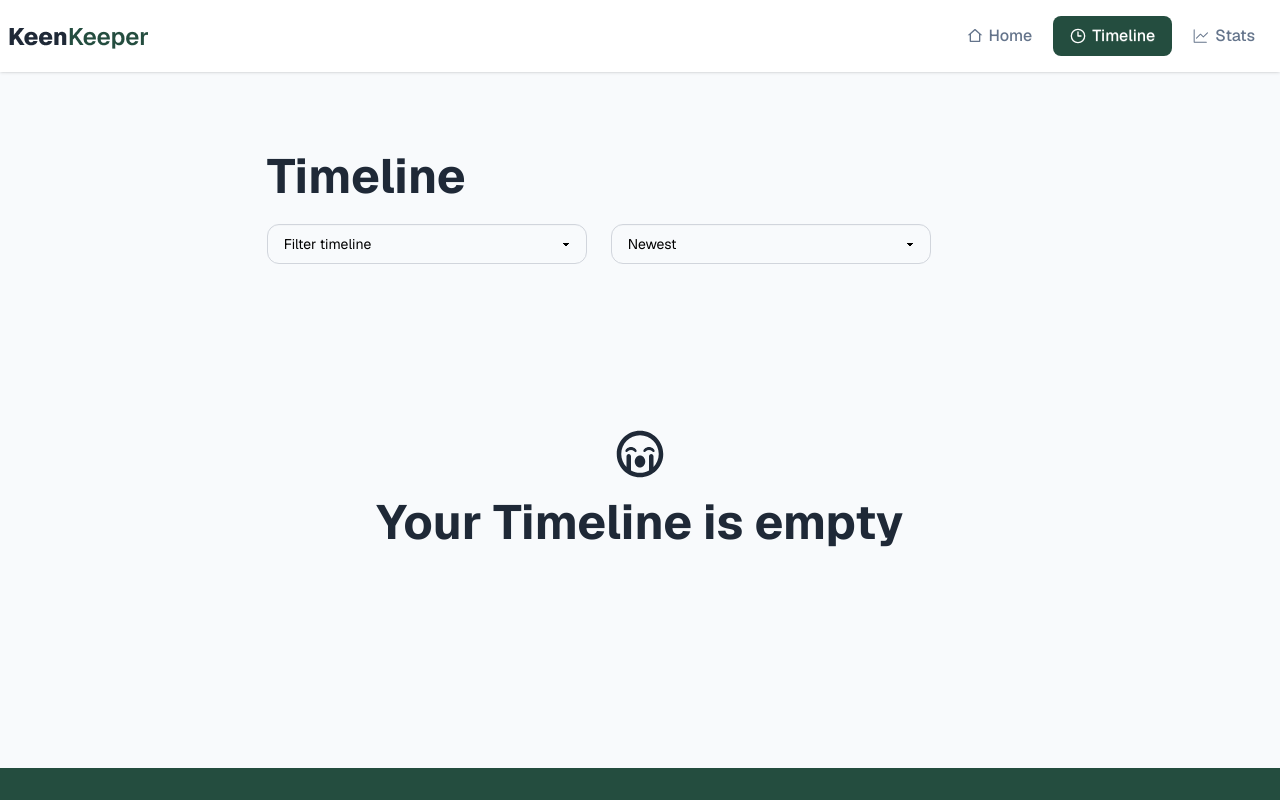
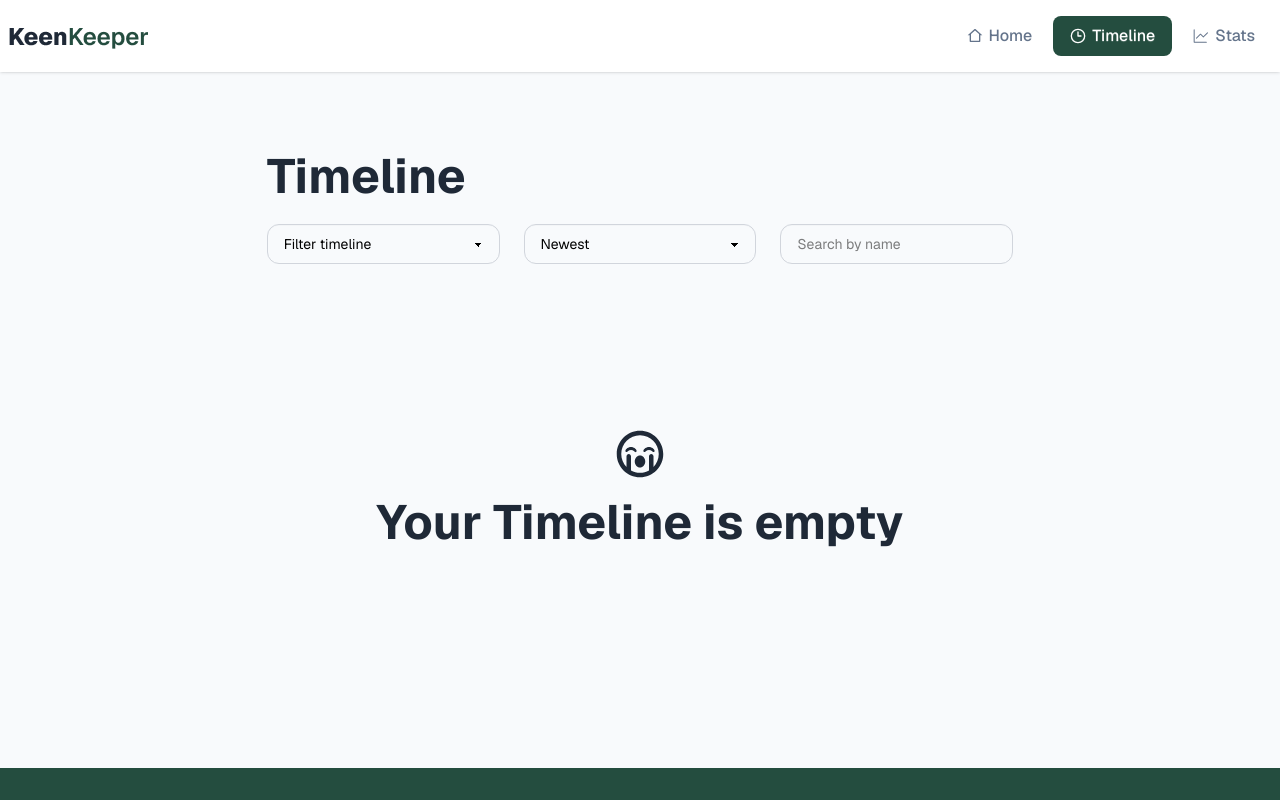
Before and after one commit to Abdul-Momin-Rahman/B13-A07-Keen-Keeper, a React (Vite) app: page /timeline in a window 1280 px wide. Shown: the top 800 px of the page. Built offline with nearby package versions, Linux system fonts and the light colour scheme.

Commit message:
changed the timeline filtering logic and added search functionality

```diff
--- a/src/components/Timeline.jsx
+++ b/src/components/Timeline.jsx
@@ -11,17 +11,60 @@ const Timeline = () => {
 
     const [sorting, setSorting] = useState('newest');
 
+    const [search, setSearch] = useState('');
 
-    const callInteraction = timeline.filter(time => time.typeOfCheckIn === 'Call');
-    const textInteraction = timeline.filter(time => time.typeOfCheckIn === 'Text');
-    const videoInteraction = timeline.filter(time => time.typeOfCheckIn === 'Video');
+    console.log(search)
+    // console.log(timeline)
+
+
+    // const callInteraction = timeline.filter(time => time.typeOfCheckIn === 'Call');
+    // const textInteraction = timeline.filter(time => time.typeOfCheckIn === 'Text');
+    // const videoInteraction = timeline.filter(time => time.typeOfCheckIn === 'Video');
+
+
+
+    let data = [];
+
+    if (status === "") {
+        data = timeline;
+    }
+    else if (status === "Call") {
+        data = timeline.filter(time => time.typeOfCheckIn === 'Call');
+    }
+    else if (status === "Text") {
+        data = timeline.filter(time => time.typeOfCheckIn === 'Text');
+    }
+    else if (status === "Video") {
+        data = timeline.filter(time => time.typeOfCheckIn === 'Video');
+    }
+
+    console.log(data)
+    let inputName = search.toLowerCase()
+    console.log(inputName)
+    if (inputName) {
+        data = data.filter(item => {
+            return item.name.toLowerCase().startsWith(inputName)
+        })
+    }
+
+    console.log(data)
+    if (sorting === "newest") {
+        data = [...data].reverse();
+    }
+
+    // console.log(data)
+
+
+
+
+
 
     return (
         <div className='bg-[#F8FAFC] py-20'>
             <div className=' sm:w-7/12 px-2 sm:px-0  mx-auto'>
                 <h1 className='text-[#1F2937] text-5xl font-bold text-center sm:text-left'>Timeline</h1>
 
-                <div className='py-6 flex justify-start gap-6 items-center '>
+                <div className='py-6 gap-3 lg:gap-6 grid grid-cols-2 lg:grid-cols-3 content-center'>
                     <select className="select select-bordered bg-[#F8FAFC] text-black rounded-xl px-4  max-w-xs border border-gray-300 p-2   outline-0 focus:ring-2 focus:ring-gray-200"
                         value={status}
                         onChange={(e) => setStatus(e.target.value)}
@@ -41,10 +84,21 @@ const Timeline = () => {
                         <option value="oldest" className='text-[#64748B]'>Oldest</option>
                     </select>
 
+
+                    <div className='col-span-2 lg:col-span-1'>
+                        <input
+                            type="text"
+                            placeholder="Search by name"
+                            value={search}
+                            onChange={(e) => setSearch(e.target.value)}
+                            className="input bg-[#F8FAFC] text-black rounded-xl px-4  max-w-xs border border-gray-300 p-2   outline-0 focus:ring-2 focus:ring-gray-200"
+                        />
+                    </div>
+
                 </div>
 
                 <div className='space-y-6 min-h-40'>
-                    {
+                    {/* {
                         timeline.length === 0 ?
                             <div className='text-2xl sm:text-5xl text-[#1F2937] font-bold text-center h-[50vh] flex flex-col gap-5 items-center justify-center'>
                                 <FaRegSadCry /> Your Timeline is empty
@@ -78,6 +132,16 @@ const Timeline = () => {
                             : null
 
 
+                            } */}
+                    {
+                        data.length === 0 ?
+                            <div className='text-2xl sm:text-5xl text-[#1F2937] font-bold text-center h-[50vh] flex flex-col gap-5 items-center justify-center'>
+                                <FaRegSadCry /> Your Timeline is empty
+                            </div>
+
+                            :
+
+                            data.map((time, index) => <TimelineCard time={time} key={index}></TimelineCard>)
                     }
                 </div>
             </div>
```
